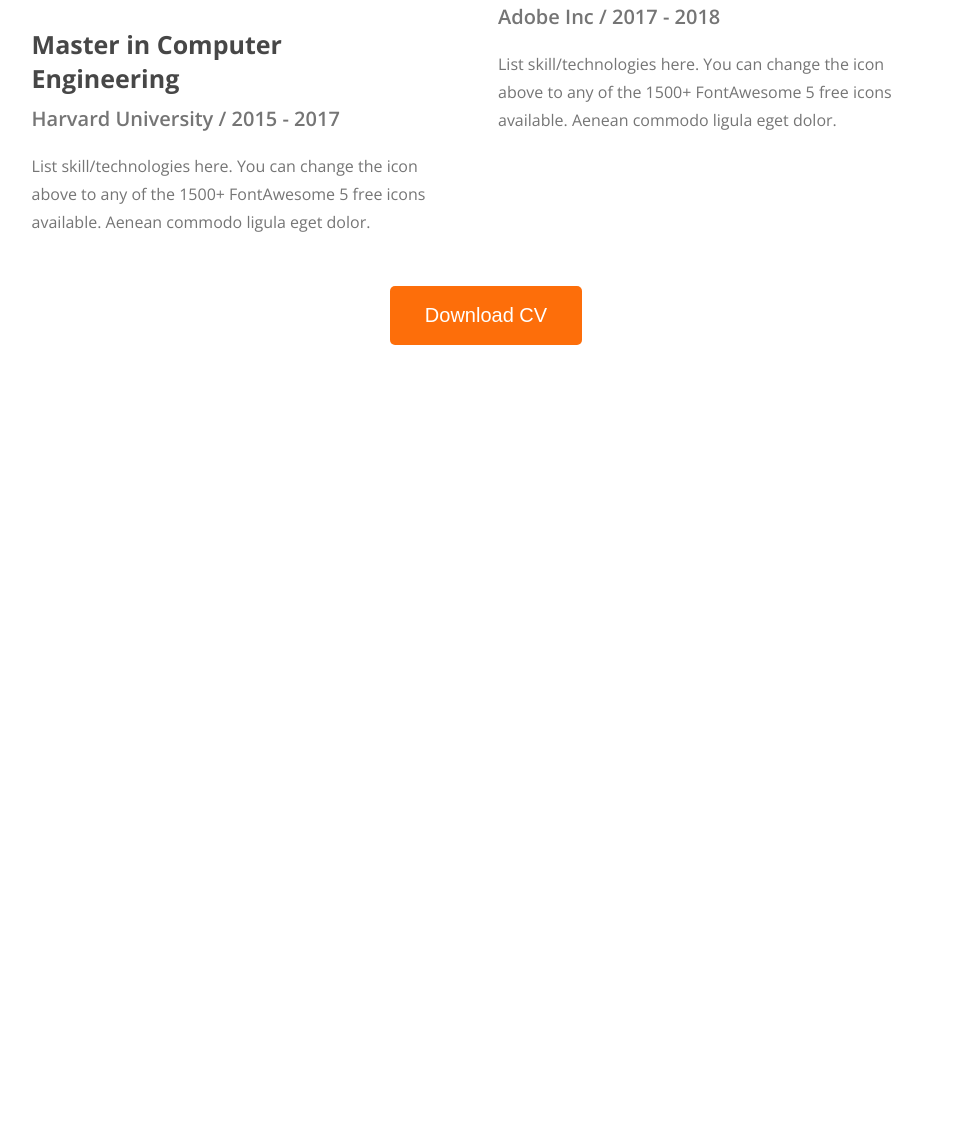
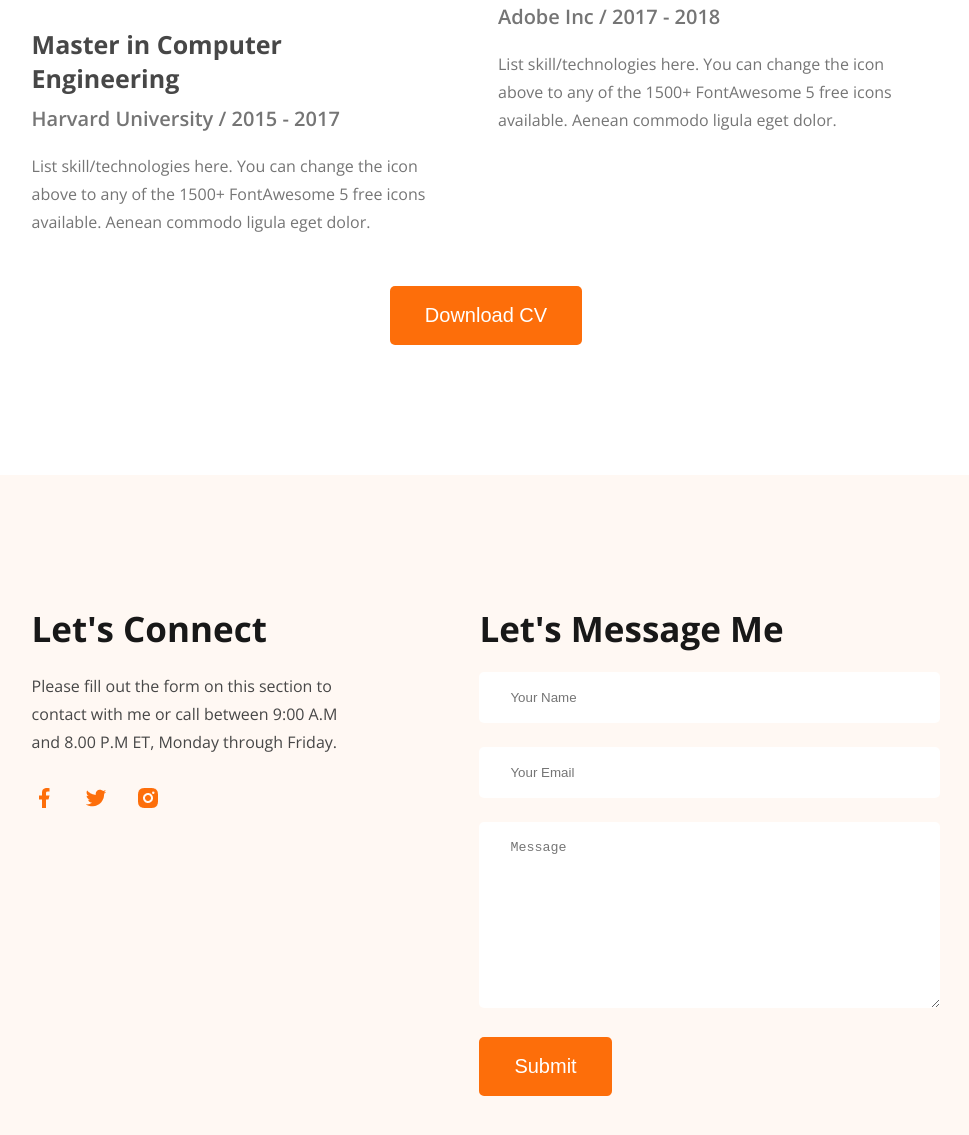
Before and after one commit to bayjidalom/hero-dev-portfolio-code, a plain HTML site: page index.html in a window 1280 px wide. Shown: the part 3263-4398 px from the top of the page, without its empty margins (154-1123 px from the left). Before the commit the page ends 3608 px from the top, so only its background shows below. Drawn offline with nearby package versions, Linux system fonts and the light colour scheme; a web font is replaced by a local one.

Commit message:
Footer added.

```diff
--- a/Styles/portfolio.css
+++ b/Styles/portfolio.css
@@ -241,7 +241,53 @@ a {
     margin-top: 30px;
     margin-bottom: 30px;
 }
-.text-center{
+
+.text-center {
     text-align: center;
     margin-top: 50px;
 }
+
+footer{
+    margin-top: 130px;
+    background-color: #FFF8F3;
+    padding: 130px 0;
+
+}
+
+footer .footer-container{
+    width: 71%;
+    max-width: 1140px;
+    margin: 0 auto;
+    display: flex;
+    gap: 116px;
+}
+
+footer .footer-container .social{
+    max-width: 562px;
+}
+
+.footer-container h2{
+    font-size: 35px;
+    font-weight: bold;
+    color: #181818;
+    margin-bottom: 20px;
+}
+
+footer p{
+    font-size: 16px;
+    color: #474747;
+    line-height: 28px;
+    margin-bottom: 30px;
+}
+footer .icons a{
+    margin-right: 24px;
+}
+
+.footer-container form input[type=text] , textarea{
+    width: 461px;
+    padding: 18px 31px;
+    margin-bottom: 24px;
+    border: none;
+    border-radius: 5px;
+    color: #757575;
+}
--- a/index.html
+++ b/index.html
@@ -191,6 +191,44 @@
 
     </section>
 
+    <footer class="">
+        <section class="footer-container">
+
+
+            <div class="social">
+                <h2>Let's Connect</h2>
+                <p>Please fill out the form on this section to contact with me or call between 9:00 A.M and 8.00 P.M ET,
+                    Monday through Friday.</p>
+                <div class="icons">
+                    <a href=""> <img src="images/icons/facebook.png" alt=""></a>
+                    <a href=""> <img src="images/icons/twitter.png" alt=""></a>
+                    <a href=""> <img src="images/icons/insta.png" alt=""></a>
+                </div>
+            </div>
+
+
+            <form action="" class="form">
+                <h2>Let's Message Me</h2>
+
+                <div class="">
+                    <input type="text" name="" id="" placeholder="Your Name">
+                </div>
+
+                <div>
+                    <input type="text" name="" id="" placeholder="Your Email">
+                </div>
+
+                <div>
+                    <textarea rows="10" name="
+                    " id="">Message</textarea>
+                </div>
+
+                <input class="btn" type="submit" value="Submit">
+            </form>
+
+        </section>
+    </footer>
+
 
 </body>
 
```
